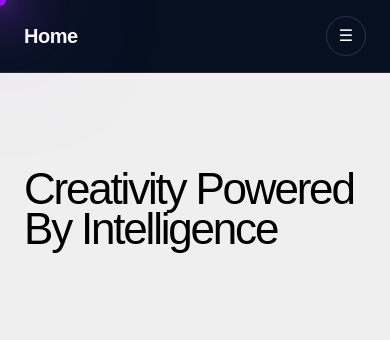
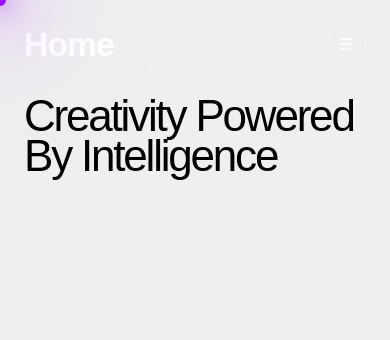
Before and after one commit to joseficani/task5, a Next.js app: page / in a window 390 px wide. Shown: the top 340 px of the page. Built offline with nearby package versions, Linux system fonts and the light colour scheme.

Commit message:
adjusted the menu part

```diff
--- a/app/sections/FixedNavbar.tsx
+++ b/app/sections/FixedNavbar.tsx
@@ -1,7 +1,7 @@
 "use client";
 
 import Link from "next/link";
-import { useState } from "react";
+import { useEffect, useState } from "react";
 
 type FixedNavbarProps = {
   aboutHref?: string;
@@ -15,6 +15,18 @@ export default function FixedNavbar({
   contactHref = "#site-footer",
 }: FixedNavbarProps) {
   const [open, setOpen] = useState(false);
+  const [scrolled, setScrolled] = useState(false);
+
+  useEffect(() => {
+    const handleScroll = () => {
+      setScrolled(window.scrollY > 20);
+    };
+
+    handleScroll();
+    window.addEventListener("scroll", handleScroll, { passive: true });
+
+    return () => window.removeEventListener("scroll", handleScroll);
+  }, []);
 
   const navItems = [
     { label: "Home", href: "/" },
@@ -23,29 +35,46 @@ export default function FixedNavbar({
     { label: "Contact", href: contactHref },
   ];
 
+  const desktopLinkClass = `text-sm font-medium transition-colors duration-300 ${
+    scrolled ? "text-[#1f2f73] hover:text-[#2f79ff]" : "text-white/85 hover:text-white"
+  }`;
+
+  const mobileLinkClass = `py-3 text-sm font-medium transition-colors duration-300 ${
+    scrolled ? "text-[#1f2f73] hover:text-[#2f79ff]" : "text-white/85 hover:text-white"
+  }`;
+
   return (
-    <header className="sticky top-0 z-50 border-b border-white/10 bg-[#081326]/85 backdrop-blur-md">
-      <div className="container mx-auto flex items-center justify-between px-6 py-4 md:px-12">
-        <Link href="/" className="text-xl font-semibold tracking-tight text-white">
+    <header
+      className={`fixed top-0 left-0 right-0 z-50 transition-all duration-500 ease-[cubic-bezier(0.22,1,0.36,1)] ${
+        scrolled
+          ? "bg-white/78 backdrop-blur-md shadow-[0_10px_30px_rgba(8,19,38,0.10)]"
+          : "bg-transparent"
+      }`}
+    >
+      <div
+        className={`container mx-auto flex items-center justify-between px-6 md:px-12 transition-all duration-500 ease-[cubic-bezier(0.22,1,0.36,1)] ${
+          scrolled ? "py-3" : "py-5"
+        }`}
+      >
+        <Link
+          href="/"
+          className={`font-semibold tracking-tight transition-all duration-500 ease-[cubic-bezier(0.22,1,0.36,1)] ${
+            scrolled
+              ? "text-[1.65rem] text-[#1f2f73] scale-[0.88]"
+              : "text-[2.1rem] text-white scale-100"
+          } origin-left`}
+        >
           Home
         </Link>
 
         <nav className="hidden items-center gap-8 md:flex">
           {navItems.map((item) =>
             item.href.startsWith("/") ? (
-              <Link
-                key={item.href}
-                href={item.href}
-                className="text-sm font-medium text-white/80 transition hover:text-white"
-              >
+              <Link key={item.href} href={item.href} className={desktopLinkClass}>
                 {item.label}
               </Link>
             ) : (
-              <a
-                key={item.href}
-                href={item.href}
-                className="text-sm font-medium text-white/80 transition hover:text-white"
-              >
+              <a key={item.href} href={item.href} className={desktopLinkClass}>
                 {item.label}
               </a>
             )
@@ -55,23 +84,34 @@ export default function FixedNavbar({
         <button
           type="button"
           onClick={() => setOpen((prev) => !prev)}
-          className="inline-flex h-10 w-10 items-center justify-center rounded-full border border-white/15 text-white md:hidden"
+          className={`inline-flex h-10 w-10 items-center justify-center rounded-full border transition-all duration-300 md:hidden ${
+            scrolled
+              ? "border-[#1f2f73]/15 text-[#1f2f73] bg-white/60"
+              : "border-white/15 text-white bg-white/5"
+          }`}
           aria-label="Toggle menu"
         >
           ☰
         </button>
       </div>
 
-      {open && (
-        <div className="border-t border-white/10 bg-[#081326] md:hidden">
-          <div className="container mx-auto flex flex-col px-6 py-4">
+      <div
+        className={`overflow-hidden transition-all duration-400 ease-[cubic-bezier(0.22,1,0.36,1)] md:hidden ${
+          open ? "max-h-80 border-t" : "max-h-0 border-t-0"
+        } ${
+          scrolled
+            ? "border-[#1f2f73]/10 bg-white/92 backdrop-blur-md"
+            : "border-white/10 bg-[#081326]/92 backdrop-blur-md"
+        }`}
+      >
+        <div className="container mx-auto flex flex-col px-6 py-3">
           {navItems.map((item) =>
             item.href.startsWith("/") ? (
               <Link
                 key={item.href}
                 href={item.href}
                 onClick={() => setOpen(false)}
-                  className="py-3 text-sm font-medium text-white/80 transition hover:text-white"
+                className={mobileLinkClass}
               >
                 {item.label}
               </Link>
@@ -80,7 +120,7 @@ export default function FixedNavbar({
                 key={item.href}
                 href={item.href}
                 onClick={() => setOpen(false)}
-                  className="py-3 text-sm font-medium text-white/80 transition hover:text-white"
+                className={mobileLinkClass}
               >
                 {item.label}
               </a>
@@ -88,7 +128,6 @@ export default function FixedNavbar({
           )}
         </div>
       </div>
-      )}
     </header>
   );
 }
```
Lines whose indentation alone changed are shown as unchanged.
